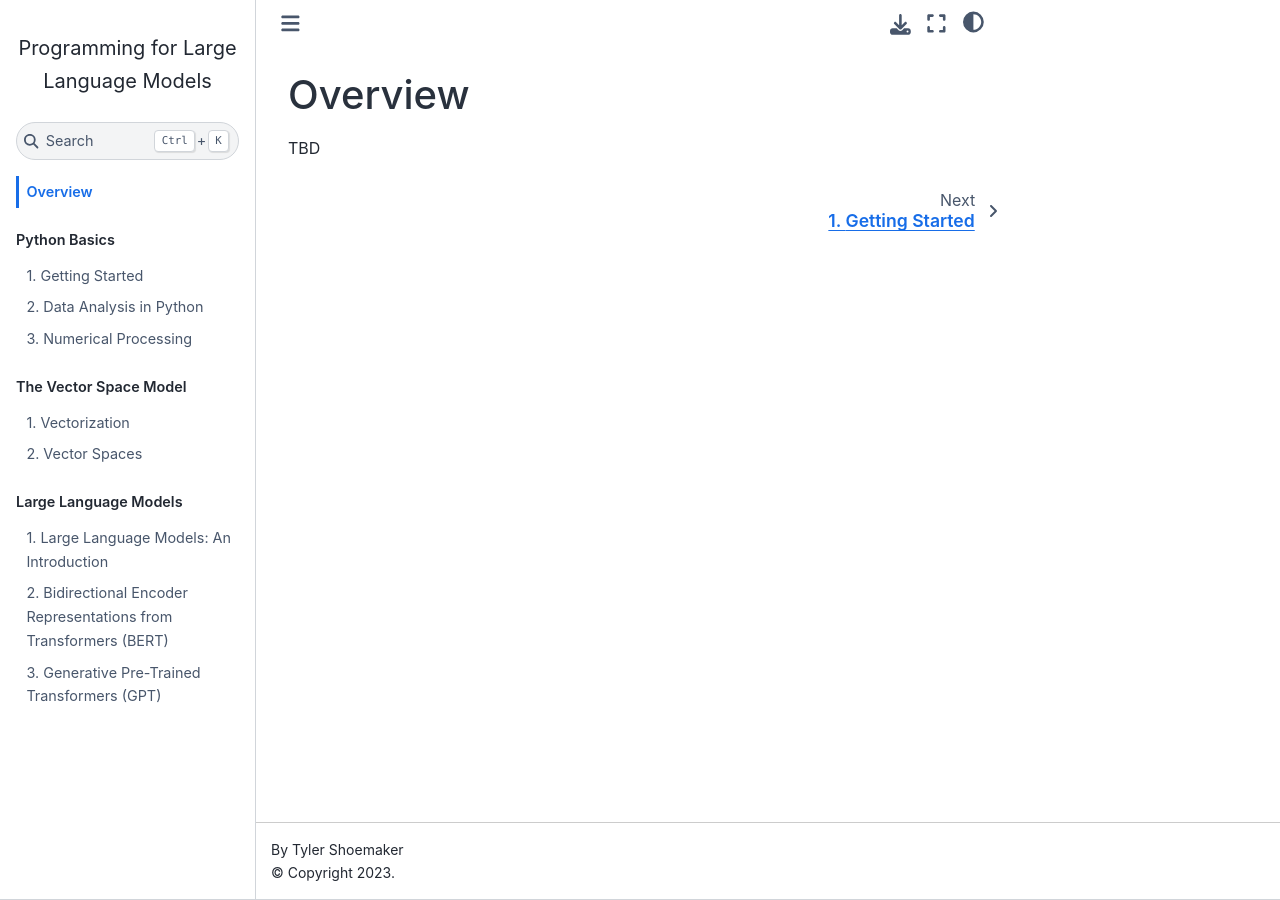
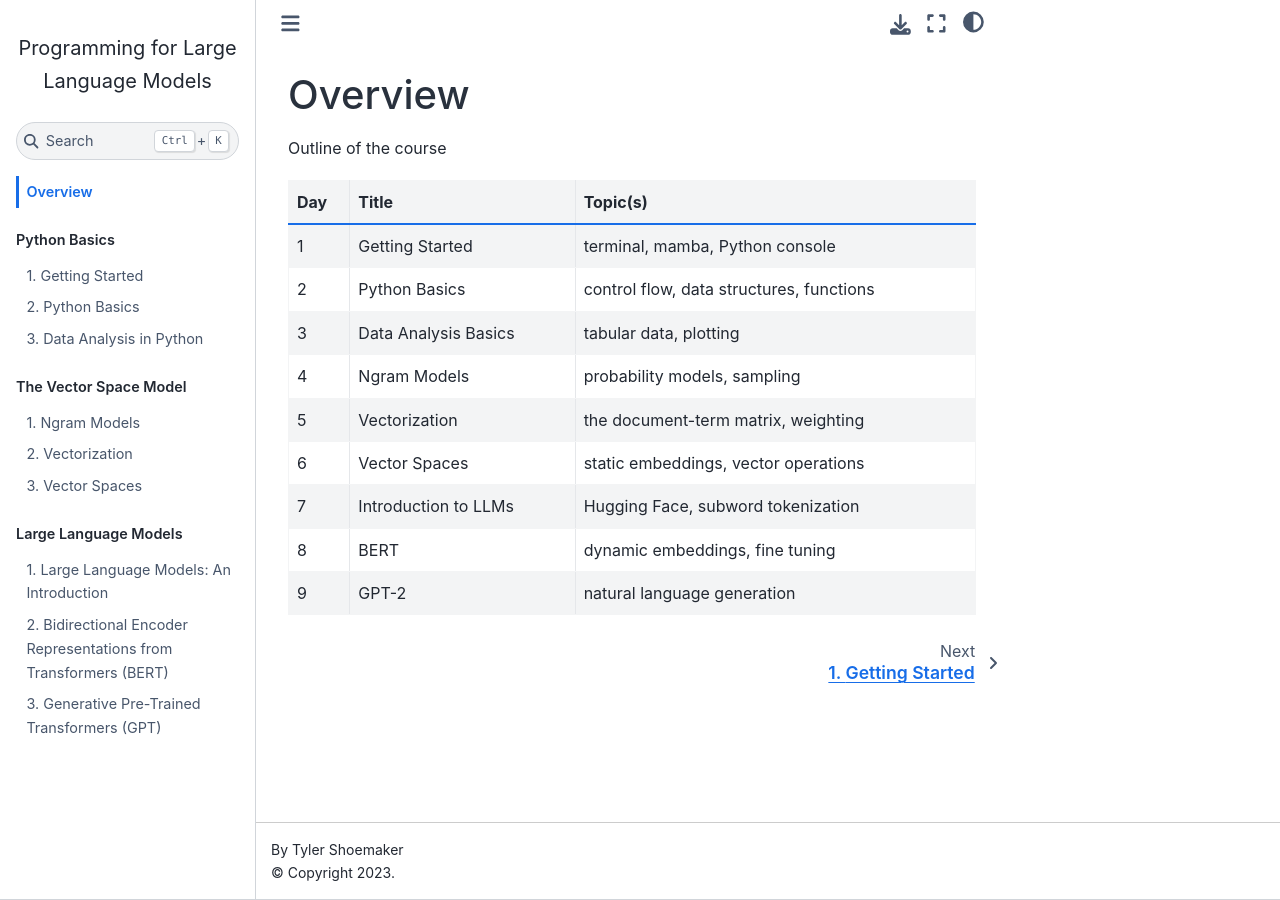
Before and after one commit to t-shoemaker/2024_dtl_lm-interpretability, a Jupyter Book: the page built from chapters/index.md, in a window 1280 px wide. Built offline with Jupyter Book 1.0.4 settings and Sphinx 7.4.7 and the Sphinx Book theme 1.1.4, drawn with Linux system fonts in a browser that asks for light colours.

Commit message:
Chapter topics

```diff
--- a/_toc.yml
+++ b/_toc.yml
@@ -5,16 +5,17 @@ parts:
     numbered: true
     chapters:
       - file: chapters/01_getting-started
-      - file: chapters/02_data-analysis-basics
-      - file: chapters/03_numerical-processing
+      - file: chapters/02_python-basics
+      - file: chapters/03_data-analysis-basics
   - caption: The Vector Space Model
     numbered: true
     chapters:
-      - file: chapters/04_vectorization
-      - file: chapters/05_vector-spaces
+      - file: chapters/04_ngram-models
+      - file: chapters/05_vectorization
+      - file: chapters/06_vector-spaces
   - caption: Large Language Models
     numbered: true
     chapters:
-      - file: chapters/06_intro-to-llms
-      - file: chapters/07_bert
-      - file: chapters/08_gpt
+      - file: chapters/07_intro-to-llms
+      - file: chapters/08_bert
+      - file: chapters/09_gpt
--- a/chapters/index.md
+++ b/chapters/index.md
@@ -1,4 +1,16 @@
 Overview
 ========
 
-TBD
+Outline of the course
+
+| Day | Title                | Topic(s)                                 |
+|-----|----------------------|------------------------------------------|
+|  1  | Getting Started      | terminal, mamba, Python console          |
+|  2  | Python Basics        | control flow, data structures, functions |
+|  3  | Data Analysis Basics | tabular data, plotting                   |
+|  4  | Ngram Models         | probability models, sampling             |
+|  5  | Vectorization        | the document-term matrix, weighting      |
+|  6  | Vector Spaces        | static embeddings, vector operations     |
+|  7  | Introduction to LLMs | Hugging Face, subword tokenization       |
+|  8  | BERT                 | dynamic embeddings, fine tuning          |
+|  9  | GPT-2                | natural language generation              |
```
Also changed, not shown: chapters/02_python-basics.md (added, +14 -0 lines), chapters/04_ngram-models.md (renamed from chapters/03_numerical-processing.md, +2 -2 lines), chapters/03_data-analysis-basics.md (renamed from chapters/02_data-analysis-basics.md), chapters/05_vectorization.md (renamed from chapters/04_vectorization.md), chapters/06_vector-spaces.md (renamed from chapters/05_vector-spaces.md), chapters/07_intro-to-llms.md (renamed from chapters/06_intro-to-llms.md), chapters/08_bert.md (renamed from chapters/07_bert.md), chapters/09_gpt.md (renamed from chapters/08_gpt.md).
